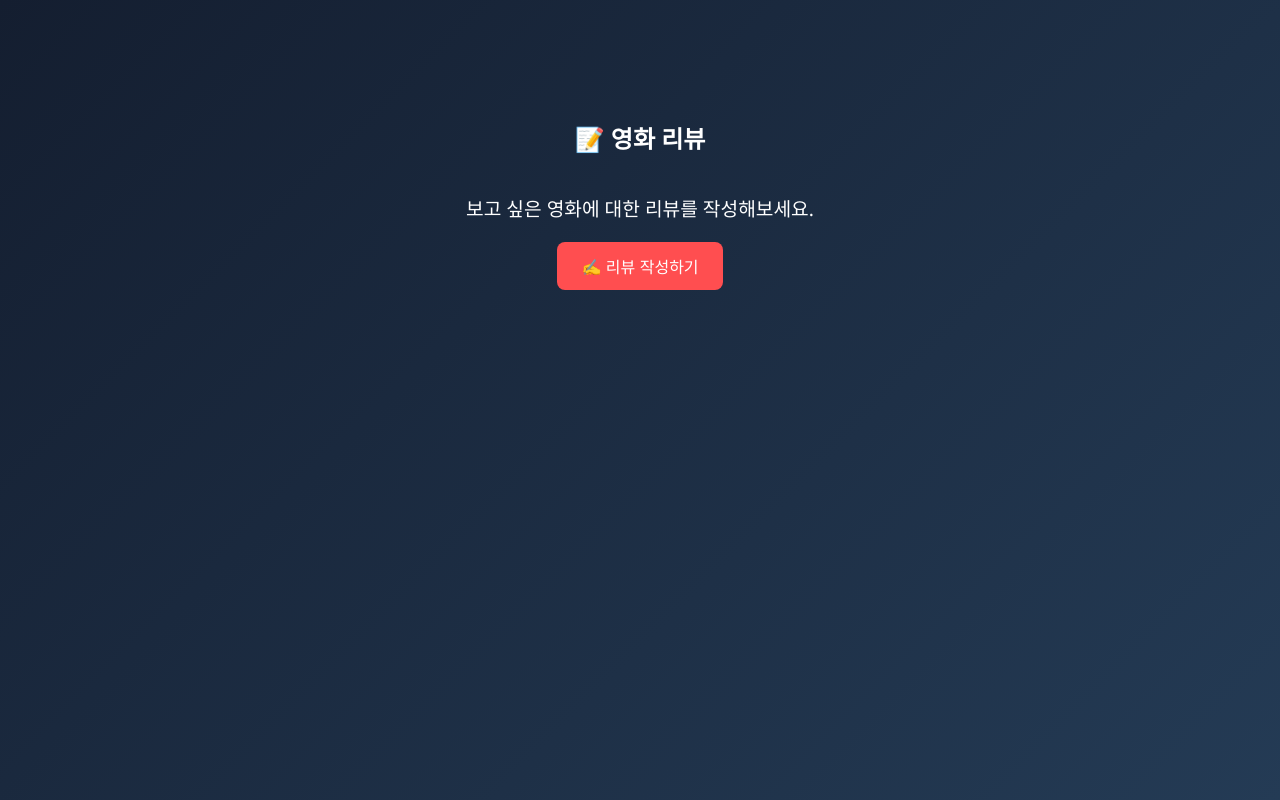
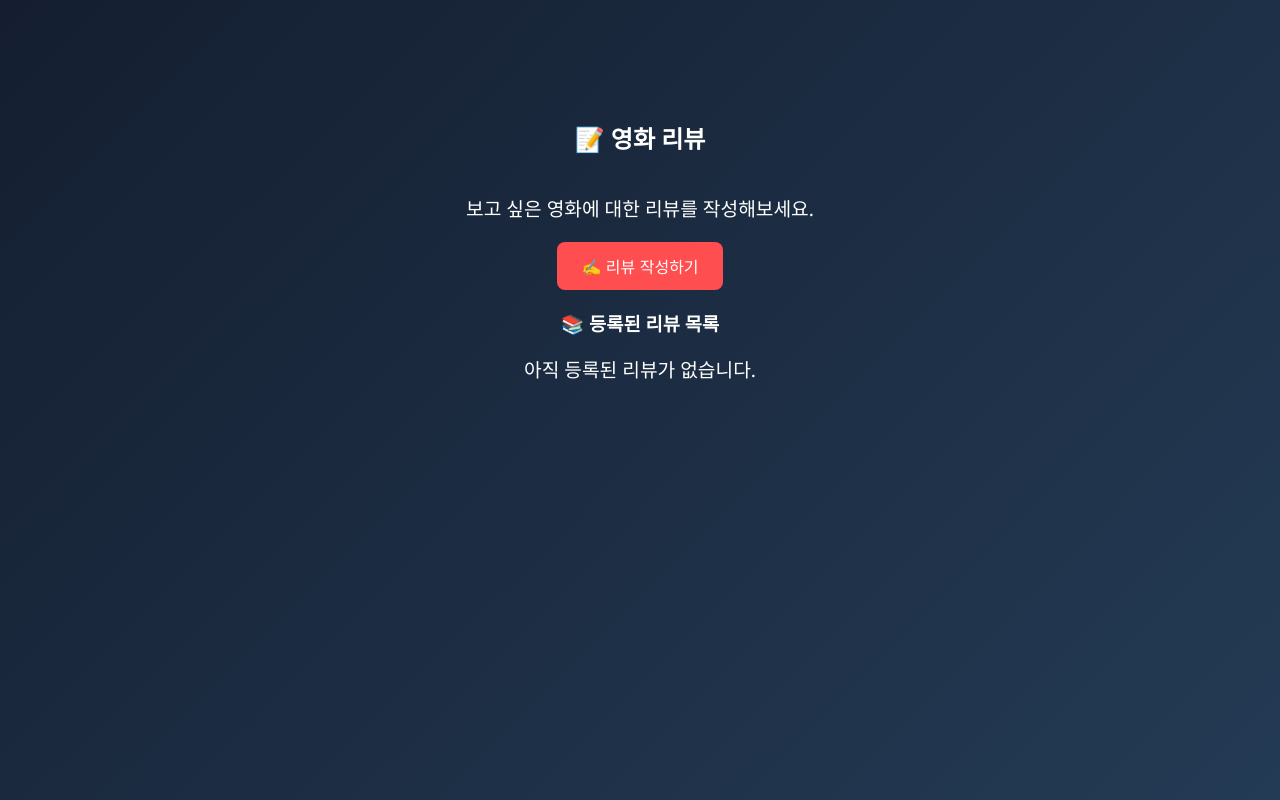
Before and after one commit to sejkim2/opensw_project, a React (Create React App) app in the folder requirements/frontend/: page /review in a window 1280 px wide. Built offline with nearby package versions, Linux system fonts and the light colour scheme.

Commit message:
feature: 리뷰 등록 후 화면에 뿌리기

```diff
--- a/requirements/frontend/src/pages/ReviewPage.jsx
+++ b/requirements/frontend/src/pages/ReviewPage.jsx
@@ -3,16 +3,16 @@ import './ReviewPage.css';
 
 const ReviewPage = ({ userId: propUserId }) => {
     const [movies, setMovies] = useState([]);
+    const [reviews, setReviews] = useState([]);
     const [selectedMovieId, setSelectedMovieId] = useState("");
     const [content, setContent] = useState("");
     const [rating, setRating] = useState("");
     const [showModal, setShowModal] = useState(false);
 
-    // ✅ userId 설정: props → localStorage
     const storedUser = JSON.parse(localStorage.getItem("user"));
     const userId = propUserId || storedUser?.id;
 
-    // ✅ 더미 영화 데이터
+    // 🎬 더미 영화 데이터
     useEffect(() => {
         const dummyMovies = [
             { id: 1, title: "인셉션" },
@@ -55,6 +55,9 @@ const ReviewPage = ({ userId: propUserId }) => {
                 setRating("");
                 setSelectedMovieId("");
                 setShowModal(false);
+
+                // ✅ 새 리뷰를 목록에 바로 추가
+                setReviews((prevReviews) => [...prevReviews, result]);
             } else if (res.status === 409) {
                 alert(`리뷰 등록 실패: ${result.message}`);
             } else {
@@ -64,6 +67,11 @@ const ReviewPage = ({ userId: propUserId }) => {
             console.error("리뷰 등록 중 오류:", err);
             alert("서버 오류로 리뷰 등록에 실패했습니다.");
         }
+    };
+
+    const getMovieTitleById = (id) => {
+        const movie = movies.find((m) => m.id === id);
+        return movie ? movie.title : `영화 ID ${id}`;
     };
 
     return (
@@ -101,7 +109,6 @@ const ReviewPage = ({ userId: propUserId }) => {
                             onChange={(e) => setContent(e.target.value)}
                         />
 
-                        {/* ✅ 0.5 단위 평점 선택 */}
                         <select
                             className="form-field"
                             value={rating}
@@ -125,6 +132,21 @@ const ReviewPage = ({ userId: propUserId }) => {
                     </div>
                 </div>
             )}
+
+            {/* ✅ 리뷰 목록 출력 */}
+            <div className="review-list">
+                <h3>📚 등록된 리뷰 목록</h3>
+                {reviews.length === 0 ? (
+                    <p>아직 등록된 리뷰가 없습니다.</p>
+                ) : (
+                    reviews.map((r) => (
+                        <div key={r.id} className="review-item">
+                            <strong>{getMovieTitleById(r.movieId)}</strong> - 평점: {r.rating}<br />
+                            <span>{r.content}</span>
+                        </div>
+                    ))
+                )}
+            </div>
         </div>
     );
 };
```
